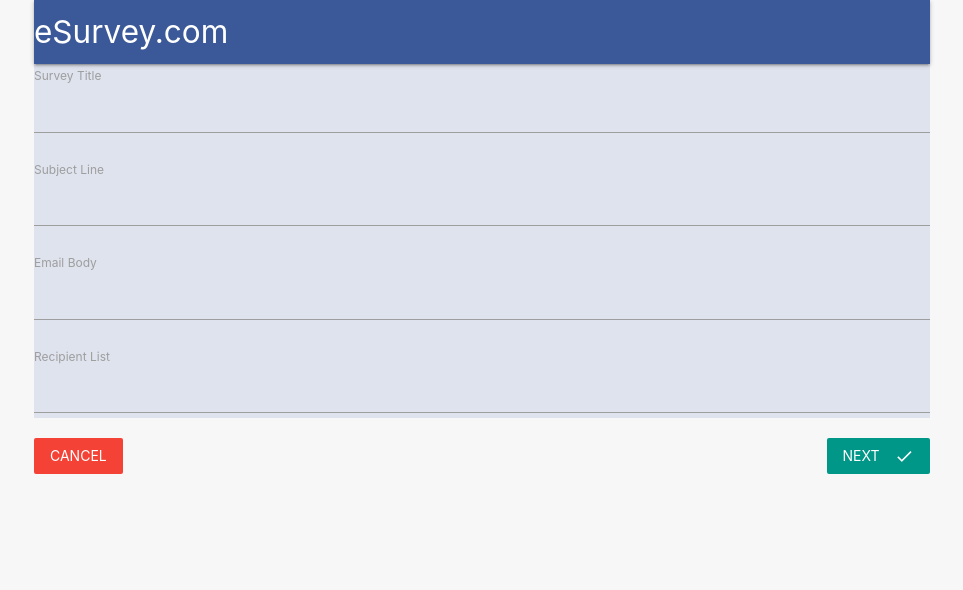
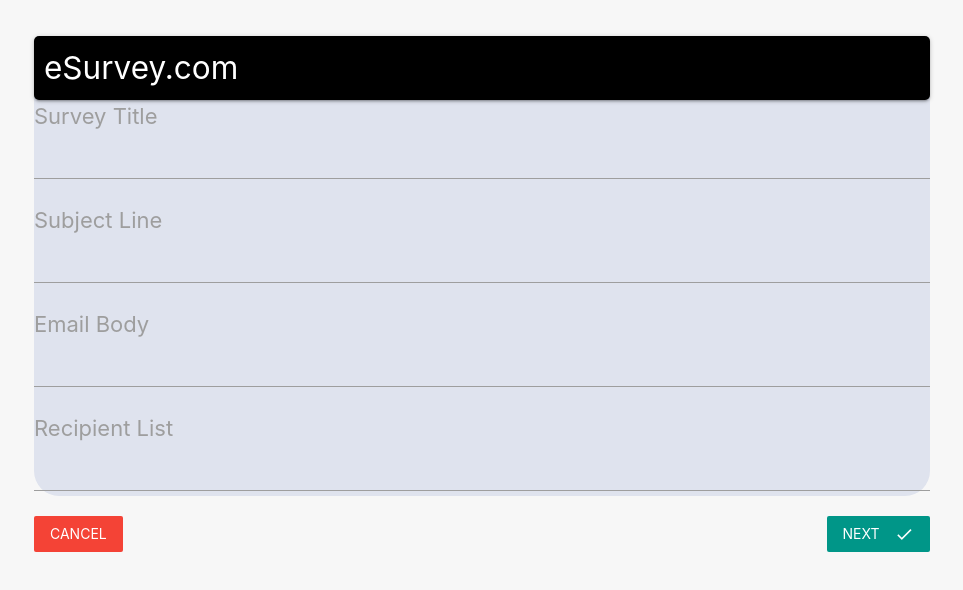
Before and after one commit to alexrahgozar/eSurvey, a React (Create React App) app in the folder client/: page /surveys/new in a window 1280 px wide. Shown: the top 590 px of the page, without its empty margins (158-1121 px from the left). Built offline with nearby package versions, Linux system fonts and the light colour scheme; no server answers.

Commit message:
touch-up on css

```diff
--- a/client/src/components/App.js
+++ b/client/src/components/App.js
@@ -15,7 +15,7 @@
     return (
       <div className="container">
         <BrowserRouter>
-          <div style={{ backgroundColor: "#dfe3ee" }}>
+          <div style={{ borderRadius: "25px", backgroundColor: "#dfe3ee" }}>
             <Header />
             <Route exact path="/" component={Landing} />
             <Route exact path="/surveys" component={Dashboard} />
--- a/client/src/components/Header.js
+++ b/client/src/components/Header.js
@@ -30,8 +30,17 @@
   render() {
     // console.log("Reducer: ", this.props);
     return (
-      <nav>
-        <div className="nav-wrapper" style={{ backgroundColor: "#3b5998" }}>
+      <nav
+        style={{
+          backgroundColor: "black",
+          borderRadius: "5px",
+          marginTop: "4%"
+        }}
+      >
+        <div
+          className="nav-wrapper"
+          style={{ marginLeft: "10px", borderRadius: "25px" }}
+        >
           <Link
             to={this.props.auth ? "/surveys" : "/"}
             className="left brand-logo"
--- a/client/src/components/surveys/SurveyField.js
+++ b/client/src/components/surveys/SurveyField.js
@@ -7,7 +7,7 @@
   // console.log("meta: ", meta);
   return (
     <div>
-      <label>{label}</label>
+      <label style={{ fontSize: "22px" }}>{label}</label>
       <input {...input} style={{ marginBottom: "5px" }} />
       <div className="red-text" style={{ marginBottom: "20px" }}>
         {touched && error}
--- a/client/src/components/surveys/SurveyFormReview.js
+++ b/client/src/components/surveys/SurveyFormReview.js
@@ -15,8 +15,8 @@
   const userReviewFields = _.map(formFieldsData, ({ name, label }) => {
     return (
       <div key={name}>
-        <label>{label}</label>
-        <div>{formValues[name]}</div>
+        <label style={{ fontSize: "23px" }}>{label}</label>
+        <div style={{ fontSize: "20px" }}>{formValues[name]}</div>
       </div>
     );
   });
--- a/client/src/components/surveys/SurveyList.js
+++ b/client/src/components/surveys/SurveyList.js
@@ -15,15 +15,56 @@
           key={survey._id}
         >
           <div className="card-content">
-            <span className="card-title">{survey.title}</span>
-            <p style={{ fontFamily: "HelveticaNeue" }}>{survey.body}</p>
-            <p style={{ color: "blue" }} className="right">
+            <span
+              className="card-title"
+              style={{
+                color: "black",
+                fontFamily: "Times",
+                fontSize: "25px",
+                textDecoration: "underline"
+              }}
+            >
+              {survey.title}
+            </span>
+            <p
+              style={{
+                color: "black",
+                fontFamily: "HelveticaNeue",
+                fontSize: "20px"
+              }}
+            >
+              {survey.body}
+            </p>
+            <p
+              style={{
+                color: "blue",
+                fontFamily: "Times",
+                fontSize: "18px"
+              }}
+              className="right"
+            >
               Sent On: {new Date(survey.dateSent).toLocaleDateString()}
             </p>
           </div>
           <div className="card-action">
-            <a style={{ color: "blue" }}>Yes votes: {survey.yes} </a>
-            <a style={{ color: "blue" }}>No votes: {survey.no} </a>
+            <a
+              style={{
+                color: "blue",
+                fontFamily: "Times",
+                fontSize: "22px"
+              }}
+            >
+              Yes votes: {survey.yes}{" "}
+            </a>
+            <a
+              style={{
+                color: "blue",
+                fontFamily: "Times",
+                fontSize: "22px"
+              }}
+            >
+              No votes: {survey.no}{" "}
+            </a>
           </div>
         </div>
       );
```
Also changed, not shown: 1 other file (tests, documents, lock files or other folders).
